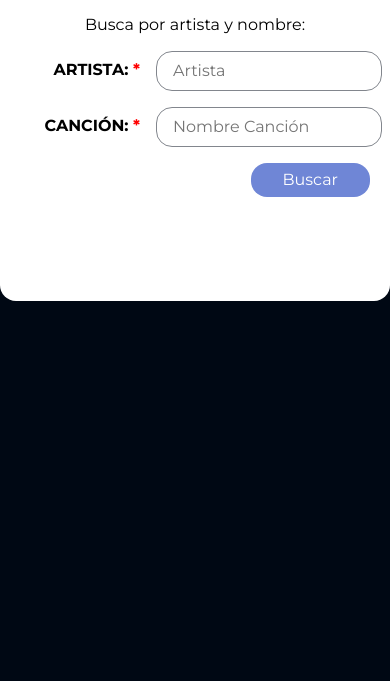
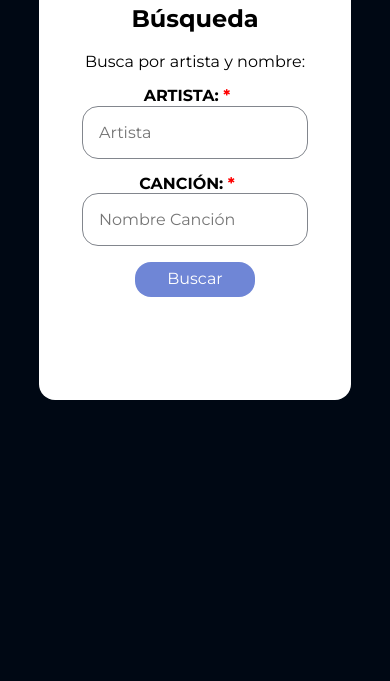
Before and after one commit to ruben-suarez1/37-FetchAPI-BuscarCanciones, a plain HTML site: page index.html in a window 390 px wide. Shown: the part 163-844 px from the top of the page. Drawn offline with nearby package versions, Linux system fonts and the light colour scheme.

Commit message:
mobile-first

```diff
--- a/css/style.css
+++ b/css/style.css
@@ -21,7 +21,7 @@ h2 {
 
 .contenido {
     background-color: white;
-    max-width: 1100px;
+    max-width: 80%;
     margin:  2rem auto;
     height: 100%;
     padding: 20px;
@@ -57,10 +57,11 @@ h2 {
 .input {
     margin-bottom: 1rem;
     display: flex;
+    flex-direction: column;
     align-items: center;
 }
 .input label {
-    flex: 0 0 120px;
+    flex: 0 0 10px;
     text-align: right;
     margin-right: 1rem;
     font-weight: 700;
@@ -82,6 +83,7 @@ h2 {
 .input input[type="submit"]{
     background-color: #6f86d6;
     padding: .5rem 2rem;
+    margin: 0 auto;
     color: white;
     align-self: flex-end;
     border:none;
```
